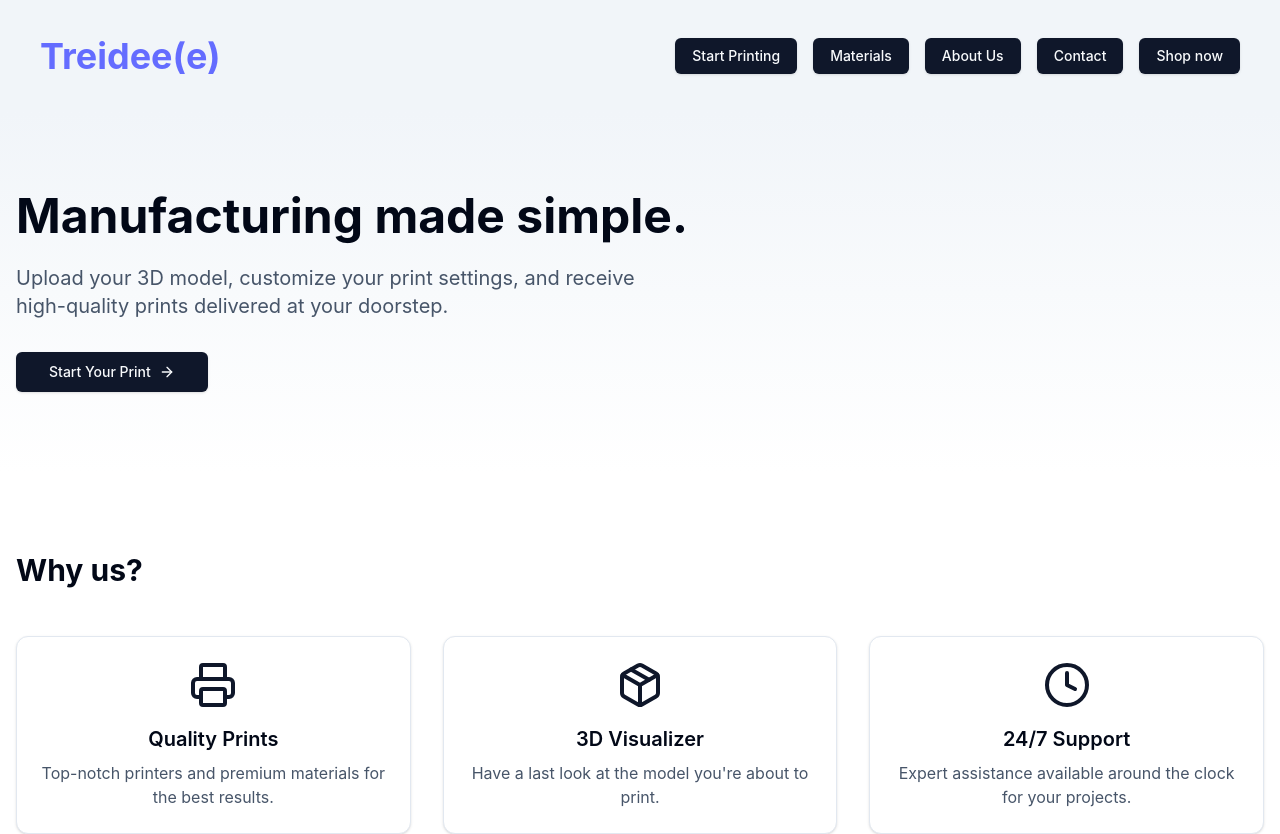
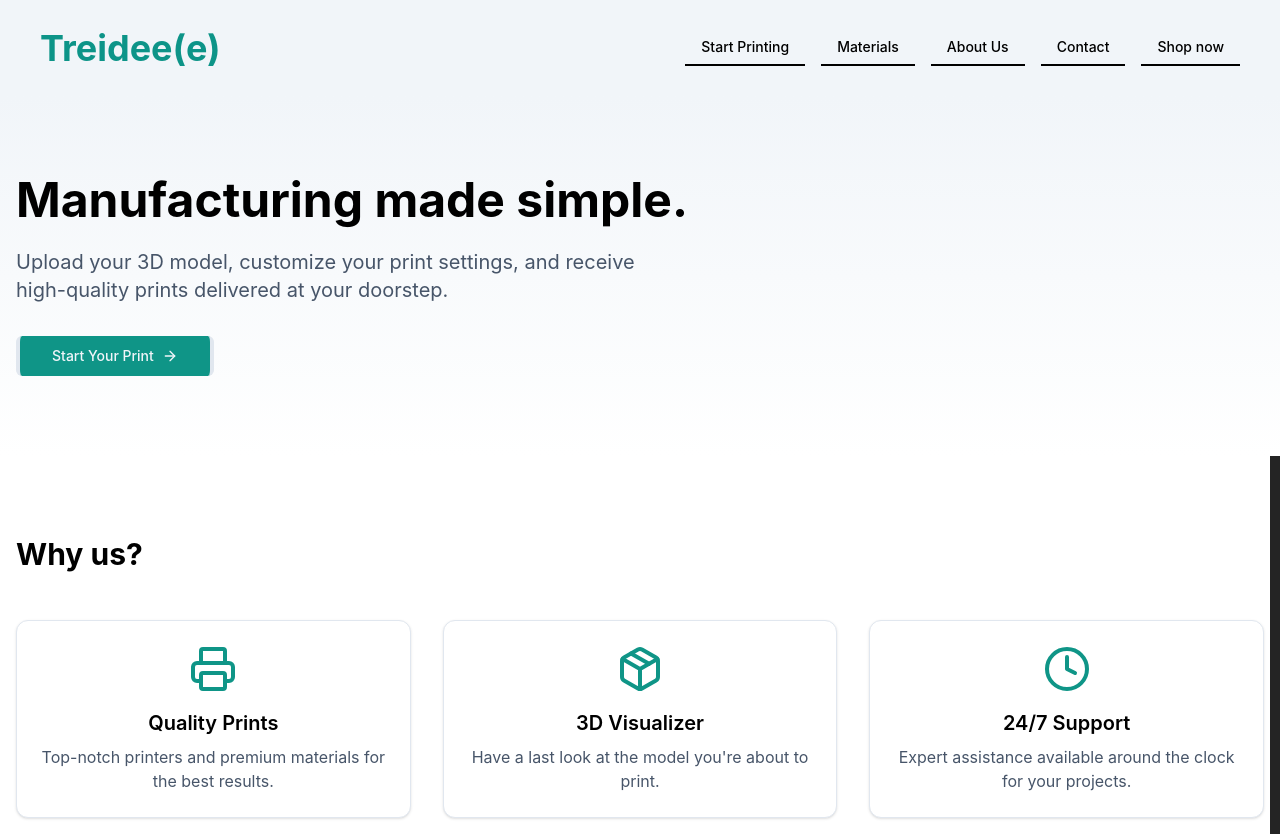
Before and after one commit to crb3l/3d-print-websapp, a React (Vite) app: page / in a window 1280 px wide. Shown: the top 834 px of the page. Built offline with nearby package versions, Linux system fonts and the light colour scheme.

Commit message:
added features

```diff
--- a/src/App.tsx
+++ b/src/App.tsx
@@ -1,5 +1,5 @@
 import React from 'react';
-import { BrowserRouter as Router, Routes, Route } from 'react-router-dom';
+import { BrowserRouter as Router, Routes, Route, useLocation } from 'react-router-dom';
 import { LandingPage, PrintService, Contact, About, Terms, Privacy, Materials } from './pages/export';
 import ShopRedirect from './api/shopCall';
 
--- a/src/api/shopCall.tsx
+++ b/src/api/shopCall.tsx
@@ -4,7 +4,7 @@ import { useNavigate } from "react-router-dom";
 
 const ShopRedirect = () => {
     useEffect(() => {
-        window.location.replace("http://localhost:4000"); // Change this to your actual Evershop URL
+        window.location.replace("http://localhost:9000"); // Change this to your actual URL
     }, []);
 
     return <p>Redirecting to Shop...</p>;
--- a/src/components/footer.tsx
+++ b/src/components/footer.tsx
@@ -1,7 +1,10 @@
 import React from 'react';
-import { Link } from 'react-router-dom';
-
+import { Link, useLocation } from 'react-router-dom';
+import '../index.css';
 const Footer = () => {
+  const { pathname } = useLocation();
+  if (pathname === '/print') return null;
+  else
     return (
       <footer className="bg-slate-900 text-white">
         <div className="container mx-auto px-4 py-12">
--- a/src/components/navbar.tsx
+++ b/src/components/navbar.tsx
@@ -4,7 +4,7 @@ import { Button } from './ui/button';
 
 const Navbar = () => {
   return (
-    <nav className=" w-full py-6 bg-slate-100">
+    <nav className=" w-full py-4 bg-slate-100">
       <div className="mx-auto pl-10 pr-10 py-3">
         {/*pot adauga container in loc de pl-0 si pr-5, care sunt padding stanga, respectiv dreapta daca vreau sa fie in container (1920*1080)*/}
         <div className="flex items-center justify-between">
@@ -15,19 +15,19 @@ const Navbar = () => {
           <div className="space-x-4">
 
             <Link to="/print">
-              <Button>Start Printing</Button>
+              <Button variant="ghost"  >Start Printing</Button>
             </Link>
             <Link to="/materials">
-              <Button /*variant="ghost"*/  >Materials</Button>
+              <Button variant="ghost"  >Materials</Button>
             </Link>
             <Link to="/about">
-              <Button >About Us</Button>
+              <Button variant="ghost"  >About Us</Button>
             </Link>
             <Link to="/contact">
-              <Button >Contact</Button>
+              <Button variant="ghost"   >Contact</Button>
             </Link>
             <Link to="/shop">
-              <Button >Shop now</Button>
+              <Button variant="ghost"   >Shop now</Button>
             </Link>
           </div>
         </div>
--- a/src/components/ui/button.tsx
+++ b/src/components/ui/button.tsx
@@ -5,19 +5,15 @@ import { cva, type VariantProps } from "class-variance-authority"
 import { cn } from "@/lib/utils"
 
 const buttonVariants = cva(
-  "inline-flex items-center justify-center gap-2 whitespace-nowrap rounded-md text-sm font-medium transition-colors focus-visible:outline-none focus-visible:ring-1 focus-visible:ring-ring disabled:pointer-events-none disabled:opacity-50 [&_svg]:pointer-events-none [&_svg]:size-4 [&_svg]:shrink-0",
+  "inline-flex items-center justify-center gap-2 whitespace-nowrap rounded-md text-sm font-medium transition-colors focus:ring-0 disabled:pointer-events-none disabled:opacity-50 [&_svg]:pointer-events-none [&_svg]:size-4 [&_svg]:shrink-0", /*rm: focus-visible:outline-none focus-visible:ring-1 focus-visible:ring-ring*/
   {
     variants: {
       variant: {
         default:
-          "bg-primary text-primary-foreground shadow hover:bg-primary/90",
-        destructive:
-          "bg-destructive text-destructive-foreground shadow-sm hover:bg-destructive/90",
-        outline:
-          "border border-input bg-background shadow-sm hover:bg-accent hover:text-accent-foreground",
+          "bg-primary text-secondary border-4 border-t-0 border-b-0 border-border hover:border-black/50 active:border-none",
         secondary:
           "bg-secondary text-secondary-foreground shadow-sm hover:bg-secondary/80",
-        ghost: "hover:bg-accent hover:text-accent-foreground",
+        ghost: "relative bg-transparent text-black border-0 border-b-2 border-black rounded-none hover:border-highlight/50 focus:outline-none focus-visible:outline-none focus:ring-0 focus-visible:ring-0",
         link: "text-primary underline-offset-4 hover:underline",
       },
       size: {
@@ -34,9 +30,11 @@ const buttonVariants = cva(
   }
 )
 
+
+
 export interface ButtonProps
   extends React.ButtonHTMLAttributes<HTMLButtonElement>,
-    VariantProps<typeof buttonVariants> {
+  VariantProps<typeof buttonVariants> {
   asChild?: boolean
 }
 
@@ -52,6 +50,10 @@ const Button = React.forwardRef<HTMLButtonElement, ButtonProps>(
     )
   }
 )
+
+
 Button.displayName = "Button"
 
+
+
 export { Button, buttonVariants }
--- a/src/components/ui/input.tsx
+++ b/src/components/ui/input.tsx
@@ -1,3 +1,5 @@
+//This is for uploading the 3D model...
+
 import * as React from "react"
 
 import { cn } from "@/lib/utils"
--- a/src/components/ui/slider.tsx
+++ b/src/components/ui/slider.tsx
@@ -18,13 +18,13 @@ const Slider: React.FC<SliderProps> = ({ value, onChange, min = 1, max = 10, ste
         step={step}
         value={value}
         onChange={(e) => onChange(Number(e.target.value))}
-        className="w-full cursor-pointer accent-orange-500"
+        className="w-full cursor-pointer accent-accent"
       />
-      <div className="text-center text-sm text-gray-600 mt-2">
-        Quantity: <span className="font-semibold">{value}</span>
-      </div>
+      {/* <div className="text-center text-sm text-gray-600 mt-2">
+        Quantity: <span className="font-semibold">{value} %</span>
+      </div> */}
     </div>
   );
 };
 
-export {Slider};
+export { Slider };
--- a/src/index.css
+++ b/src/index.css
@@ -24,11 +24,11 @@ html{ scrollbar-gutter: stable;}
 
 a {
   font-weight: 500;
-  color: #646cff;
+  color: 	#0D9488;
   text-decoration: inherit;
 }
 a:hover {
-  color: #535bf2;
+  color: #FACC15;
 }
 
 body {
@@ -56,15 +56,15 @@ button {
   cursor: pointer;
   transition: border-color 0.25s;
 }
-button:hover {
+/* button:hover {
   border-color: #646cff;
 }
 button:focus,
 button:focus-visible {
   outline: 4px auto -webkit-focus-ring-color;
-}
+} */
 
-@media (prefers-color-scheme: light) {
+/* @media (prefers-color-scheme: light) {
   :root {
     color: #213547;
     background-color: #ffffff;
@@ -75,36 +75,39 @@ button:focus-visible {
   button {
     background-color: #f9f9f9;
   }
-}
+} */
 
 @layer base {
   :root {
     --background: 0 0% 100%;
-    --foreground: 222.2 84% 4.9%;
+    --foreground: 0 0% 0%;
     --card: 0 0% 100%;
-    --card-foreground: 222.2 84% 4.9%;
+    --card-foreground: 0 0% 0%;
     --popover: 0 0% 100%;
-    --popover-foreground: 222.2 84% 4.9%;
-    --primary: 222.2 47.4% 11.2%;
+    --popover-foreground: 0 0% 0%;
+    --primary: 174 82% 32%;
     --primary-foreground: 210 40% 98%;
     --secondary: 210 40% 96.1%;
     --secondary-foreground: 222.2 47.4% 11.2%;
-    --muted: 210 40% 96.1%;
-    --muted-foreground: 215.4 16.3% 46.9%;
-    --accent: 210 40% 96.1%;
-    --accent-foreground: 222.2 47.4% 11.2%;
-    --destructive: 0 84.2% 60.2%;
-    --destructive-foreground: 210 40% 98%;
-    --border: 214.3 31.8% 91.4%;
-    --input: 214.3 31.8% 91.4%;
-    --ring: 222.2 84% 4.9%;
-    --chart-1: 12 76% 61%;
+    --muted: 215 20% 47%;
+    --muted-foreground: 0 0% 100%;
+    --accent: 0 91% 71%;
+    --accent-foreground: 0 0% 100%;
+    --border: 214 32% 91%;
+    --radius: 0.5rem;
+    --yellow: 55 88% 54%;
+    --highlight: 48 96% 54%;
+    --input: 0 0% 0%; /*this is for the inputs in service */
+    /*--ring: 0 0% 0%; */
+
+
+    /* --destructive: 0 84.2% 60.2%;
+    --destructive-foreground: 210 40% 98%; */
+    /* --chart-1: 12 76% 61%;
     --chart-2: 173 58% 39%;
     --chart-3: 197 37% 24%;
     --chart-4: 43 74% 66%;
-    --chart-5: 27 87% 67%;
-    --radius: 0.5rem;
-
+    --chart-5: 27 87% 67%; */
 
   }
   .dark {
--- a/src/pages/contact.tsx
+++ b/src/pages/contact.tsx
@@ -6,21 +6,21 @@ import { Card, CardContent } from '../components/ui/card';
 const Contact = () => (
   <div className="container mx-auto px-4 py-20">
     <h1 className="text-5xl font-bold mb-6">Contact Us</h1>
-      <p className="text-xl text-slate-600 mb-8 max-w-2xl">
+    <p className="text-xl text-slate-600 mb-8 ">
       Have questions? Reach out to us using the form below or via email at support@example.com.
     </p>
     <form className="max-w-lg mx-auto bg-white p-6 shadow-lg rounded-lg">
       <div className="mb-4">
         <label className="block text-slate-700 text-sm font-bold mb-2">Name</label>
-          <input className="w-full px-3 py-2 border rounded-lg" type="text" placeholder="Your Name" />
+        <input className="w-full bg-transparent px-3 py-2 border rounded-lg" type="text" placeholder="Your Name" />
       </div>
       <div className="mb-4">
         <label className="block text-slate-700 text-sm font-bold mb-2">Email</label>
-          <input className="w-full px-3 py-2 border rounded-lg" type="email" placeholder="Your Email" />
+        <input className="w-full bg-transparent px-3 py-2 border rounded-lg" type="email" placeholder="Your Email" />
       </div>
       <div className="mb-4">
         <label className="block text-slate-700 text-sm font-bold mb-2">Message</label>
-          <textarea className="w-full px-3 py-2 border rounded-lg" rows={4} placeholder="Your Message"></textarea>
+        <textarea className="w-full bg-transparent px-3 py-2 border rounded-lg" rows={4} placeholder="Your Message"></textarea>
       </div>
       <Button size="lg" className="w-full">Send Message</Button>
     </form>
--- a/src/pages/landing.tsx
+++ b/src/pages/landing.tsx
@@ -18,7 +18,7 @@ const LandingPage = () => {
             prints delivered at your doorstep.
           </p>
           <Link to="/print">
-            <Button size="lg" className="gap-2">
+            <Button variant="default" size="lg" className="gap-2">
               Start Your Print <ArrowRight className="h-4 w-4" />
             </Button>
           </Link>
--- a/tailwind.config.js
+++ b/tailwind.config.js
@@ -39,10 +39,7 @@ export default {
   				DEFAULT: 'hsl(var(--accent))',
   				foreground: 'hsl(var(--accent-foreground))'
   			},
-  			destructive: {
-  				DEFAULT: 'hsl(var(--destructive))',
-  				foreground: 'hsl(var(--destructive-foreground))'
-  			},
+			highlight:{DEFAULT:'hsl(var(--highlight))'},
   			border: 'hsl(var(--border))',
   			input: 'hsl(var(--input))',
   			ring: 'hsl(var(--ring))',
```
Also changed, not shown: src/pages/service.tsx (+221 -347 lines). Lines whose indentation alone changed are shown as unchanged.
